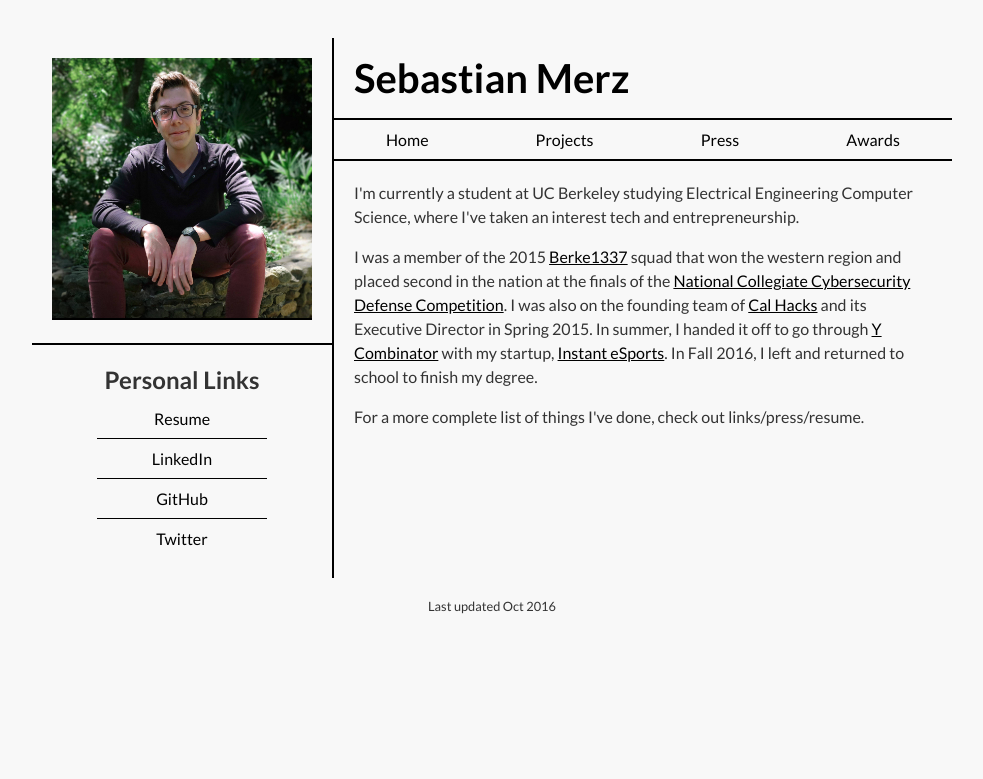
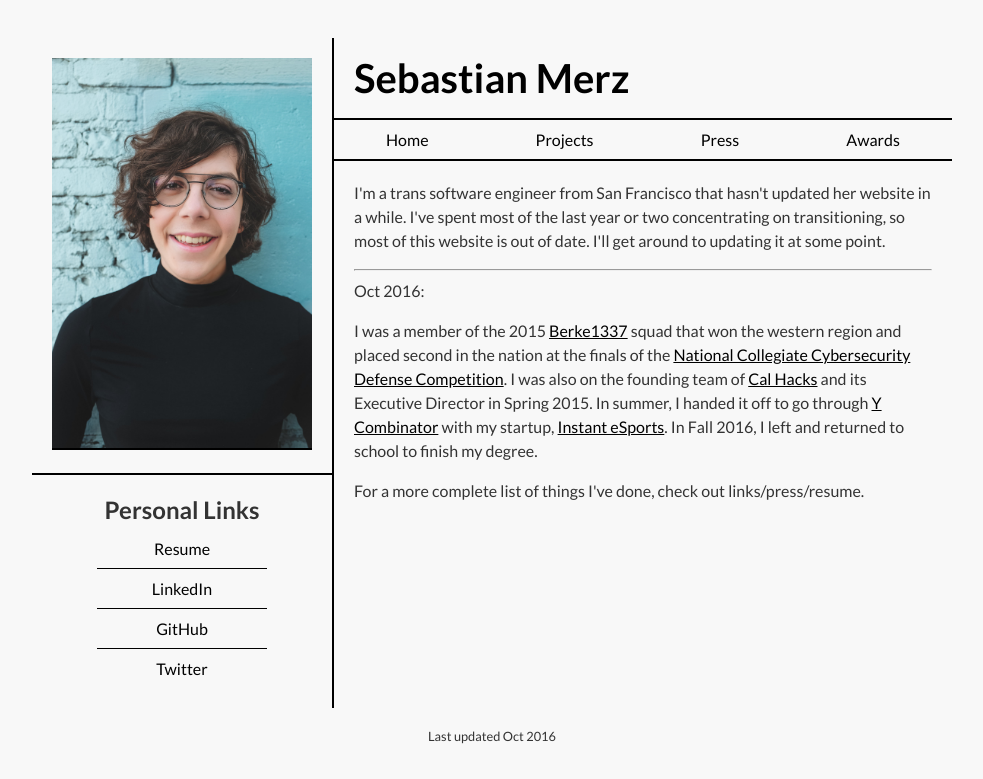
Before and after one commit to JuliaMerz/personal-website, a Flask app: page / in a window 1280 px wide. Shown: the top 779 px of the page, without its empty margins (148-1131 px from the left). Run offline with Flask 2, Linux system fonts and the light colour scheme.

Commit message:
gender swap

```diff
--- a/app/templates/index.html
+++ b/app/templates/index.html
@@ -1,8 +1,9 @@
 {% extends 'base.html' %}
 {% block body %}
 <p>
-I'm currently a student at UC Berkeley studying Electrical Engineering Computer Science, where I've taken an interest tech and entrepreneurship.
-</p><p>
+I'm a trans software engineer from San Francisco that hasn't updated her website in a while. I've spent most of the last year or two concentrating on transitioning, so most of this website is out of date. I'll get around to updating it at some point.
+</p>
+<hr>Oct 2016:<p>
 I was a member of the 2015 <a href="http://berke1337.org/" target="_blank">Berke1337</a> squad that won the western region and placed second in the nation at the finals of the <a href="http://www.nationalccdc.org/" target="_blank">National Collegiate Cybersecurity Defense Competition</a>.
 <!-- </p><p> -->
 I was also on the founding team of <a href="http://calhacks.io" target="_blank">Cal Hacks</a> and its Executive Director in Spring 2015. In summer, I handed it off to go through <a href="https://www.ycombinator.com/" target="_blank">Y Combinator</a> with my startup, <a href="http://instantesports.com" target="_blank">Instant eSports</a>. In Fall
```
Also changed, not shown: app/static/profile.jpg, 1 other file.
